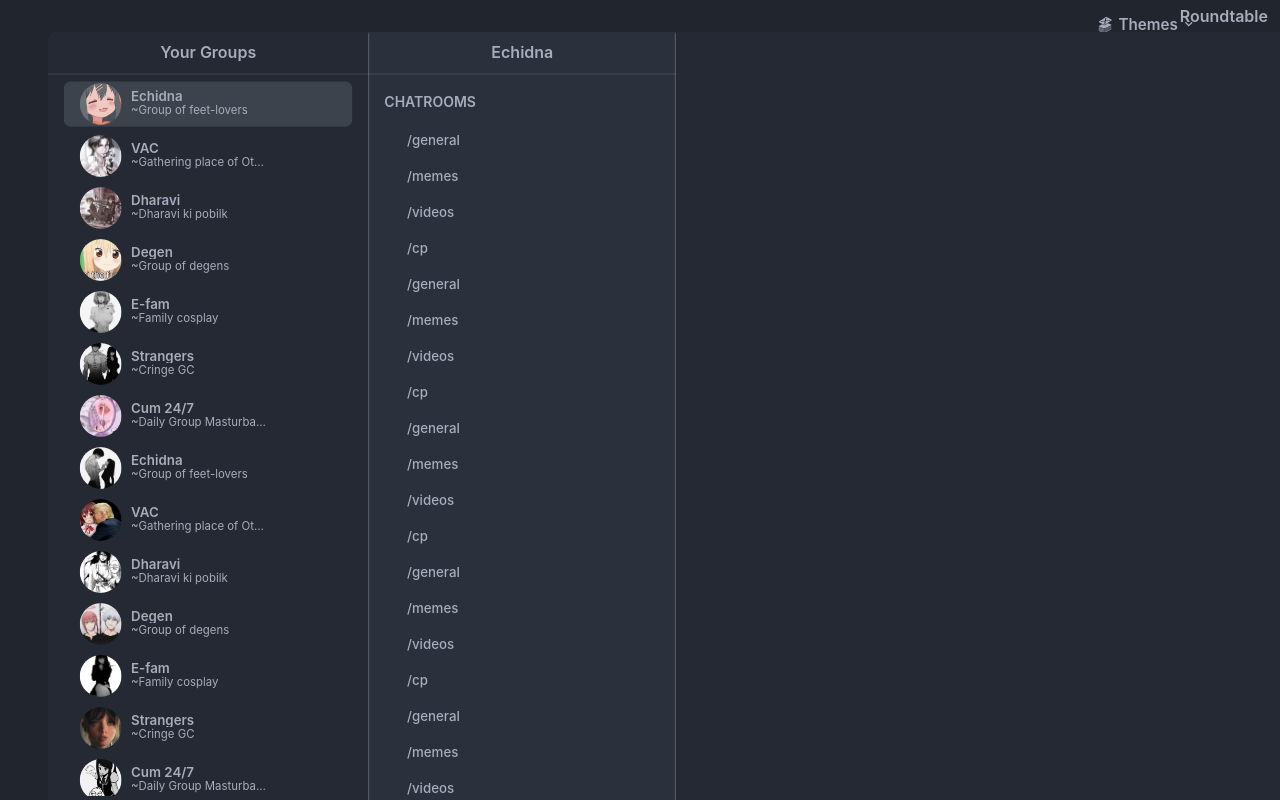
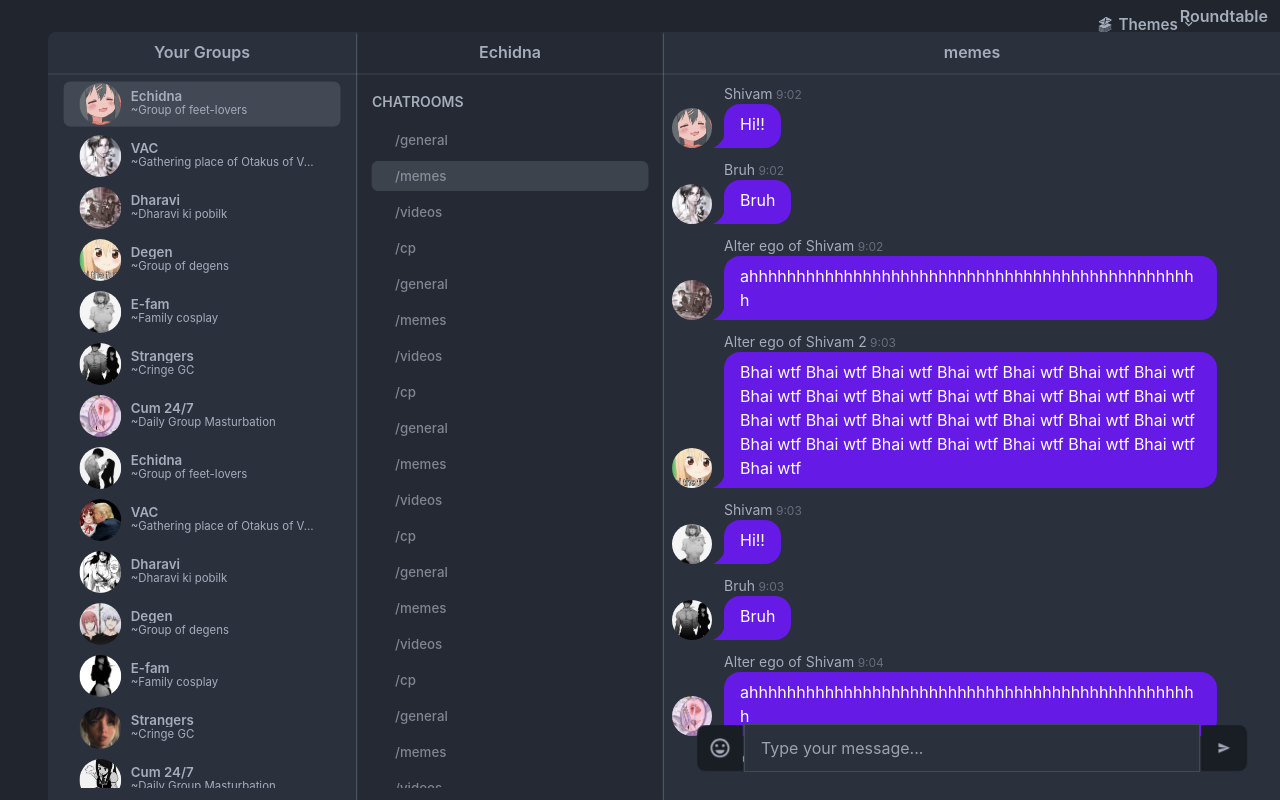
Before and after one commit to shivamchhapola/Roundtable-Chat, a React (Vite) app: page /groupchat in a window 1280 px wide. Built offline with nearby package versions, Linux system fonts and the light colour scheme; the HTML template or start-up script is replaced by a standard one.

Commit message:
chatroom

```diff
--- a/src/dummy/DummyGroups.jsx
+++ b/src/dummy/DummyGroups.jsx
@@ -15,7 +15,7 @@ import Img14 from './Images/14.jpg';
 import Img15 from './Images/15.jpg';
 import Img16 from './Images/16.jpg';
 
-const Groups = [
+const DummyGroups = [
   {
     _id: '1',
     name: 'Echidna',
@@ -241,4 +241,4 @@ const Groups = [
   },
 ];
 
-export default Groups;
+export default DummyGroups;
--- /dev/null
+++ b/src/dummy/DummyMessages.jsx
@@ -0,0 +1,121 @@
+import Img1 from './Images/1.jpg';
+import Img2 from './Images/2.jpg';
+import Img3 from './Images/3.jpg';
+import Img4 from './Images/4.jpg';
+import Img5 from './Images/5.jpg';
+import Img6 from './Images/6.jpg';
+import Img7 from './Images/7.jpg';
+import Img8 from './Images/8.jpg';
+import Img9 from './Images/9.jpg';
+import Img10 from './Images/10.jpg';
+import Img11 from './Images/11.jpg';
+import Img12 from './Images/12.jpg';
+import Img13 from './Images/13.jpg';
+import Img14 from './Images/14.jpg';
+import Img15 from './Images/15.jpg';
+import Img16 from './Images/16.jpg';
+
+const DummyMessages = [
+  {
+    pic: Img1,
+    name: 'Shivam',
+    time: '9:02',
+    message: 'Hi!!',
+  },
+  {
+    pic: Img2,
+    name: 'Bruh',
+    time: '9:02',
+    message: 'Bruh',
+  },
+  {
+    pic: Img3,
+    name: 'Alter ego of Shivam',
+    time: '9:02',
+    message: 'ahhhhhhhhhhhhhhhhhhhhhhhhhhhhhhhhhhhhhhhhhhhhhhhh',
+  },
+  {
+    pic: Img4,
+    name: 'Alter ego of Shivam 2',
+    time: '9:03',
+    message:
+      'Bhai wtf Bhai wtf Bhai wtf Bhai wtf Bhai wtf Bhai wtf Bhai wtf Bhai wtf Bhai wtf Bhai wtf Bhai wtf Bhai wtf Bhai wtf Bhai wtf Bhai wtf Bhai wtf Bhai wtf Bhai wtf Bhai wtf Bhai wtf Bhai wtf Bhai wtf Bhai wtf Bhai wtf Bhai wtf Bhai wtf Bhai wtf Bhai wtf Bhai wtf ',
+  },
+  {
+    pic: Img5,
+    name: 'Shivam',
+    time: '9:03',
+    message: 'Hi!!',
+  },
+  {
+    pic: Img6,
+    name: 'Bruh',
+    time: '9:03',
+    message: 'Bruh',
+  },
+  {
+    pic: Img7,
+    name: 'Alter ego of Shivam',
+    time: '9:04',
+    message: 'ahhhhhhhhhhhhhhhhhhhhhhhhhhhhhhhhhhhhhhhhhhhhhhhh',
+  },
+  {
+    pic: Img8,
+    name: 'Alter ego of Shivam 2',
+    time: '9:04',
+    message:
+      'Bhai wtf Bhai wtf Bhai wtf Bhai wtf Bhai wtf Bhai wtf Bhai wtf Bhai wtf Bhai wtf Bhai wtf Bhai wtf Bhai wtf Bhai wtf Bhai wtf Bhai wtf Bhai wtf Bhai wtf Bhai wtf Bhai wtf Bhai wtf Bhai wtf Bhai wtf Bhai wtf Bhai wtf Bhai wtf Bhai wtf Bhai wtf Bhai wtf Bhai wtf ',
+  },
+  {
+    pic: Img9,
+    name: 'Shivam',
+    time: '9:05',
+    message: 'Hi!!',
+  },
+  {
+    pic: Img10,
+    name: 'Bruh',
+    time: '9:06',
+    message: 'Bruh',
+  },
+  {
+    pic: Img11,
+    name: 'Alter ego of Shivam',
+    time: '9:11',
+    message: 'ahhhhhhhhhhhhhhhhhhhhhhhhhhhhhhhhhhhhhhhhhhhhhhhh',
+  },
+  {
+    pic: Img12,
+    name: 'Alter ego of Shivam 2',
+    time: '9:11',
+    message:
+      'Bhai wtf Bhai wtf Bhai wtf Bhai wtf Bhai wtf Bhai wtf Bhai wtf Bhai wtf Bhai wtf Bhai wtf Bhai wtf Bhai wtf Bhai wtf Bhai wtf Bhai wtf Bhai wtf Bhai wtf Bhai wtf Bhai wtf Bhai wtf Bhai wtf Bhai wtf Bhai wtf Bhai wtf Bhai wtf Bhai wtf Bhai wtf Bhai wtf Bhai wtf ',
+  },
+  {
+    pic: Img13,
+    name: 'Shivam',
+    time: '9:11',
+    message: 'Hi!!',
+  },
+  {
+    pic: Img14,
+    name: 'Bruh',
+    time: '9:12',
+    message: 'Bruh',
+  },
+  {
+    pic: Img15,
+    name: 'Alter ego of Shivam',
+    time: '9:12',
+    message: 'ahhhhhhhhhhhhhhhhhhhhhhhhhhhhhhhhhhhhhhhhhhhhhhhh',
+  },
+  {
+    pic: Img16,
+    name: 'Alter ego of Shivam 2',
+    time: '9:12',
+    message:
+      'Bhai wtf Bhai wtf Bhai wtf Bhai wtf Bhai wtf Bhai wtf Bhai wtf Bhai wtf Bhai wtf Bhai wtf Bhai wtf Bhai wtf Bhai wtf Bhai wtf Bhai wtf Bhai wtf Bhai wtf Bhai wtf Bhai wtf Bhai wtf Bhai wtf Bhai wtf Bhai wtf Bhai wtf Bhai wtf Bhai wtf Bhai wtf Bhai wtf Bhai wtf ',
+  },
+];
+
+export default DummyMessages;
--- /dev/null
+++ b/src/pages/Groupchat/chatroom.jsx
@@ -0,0 +1,74 @@
+import React from 'react';
+import { MdOutlineEmojiEmotions, MdSend } from 'react-icons/md';
+import { useSelector } from 'react-redux';
+
+import DummyGroups from '../../dummy/DummyGroups';
+import DummyMessages from '../../dummy/DummyMessages';
+
+export default function Chatroom() {
+  const selectedGroup = useSelector((state) => state.group.selectedGroup);
+  const selectedChatroom = useSelector((state) => state.group.selectedChatroom);
+
+  const chatroom = DummyGroups.filter((g) => g._id == selectedGroup)[0].rooms[
+    selectedChatroom
+  ];
+
+  return (
+    <div className="w-full">
+      <div className="h-12 w-full flex flex-col">
+        <div className="w-full py-2 text-center font-semibold min-w-[3rem] overflow-hidden overflow-ellipsis whitespace-nowrap px-4">
+          {chatroom}
+        </div>
+        <div className="divider divider-vertical my-0"></div>
+      </div>
+      <div className="px-2 w-full h-[calc(100vh-7.25rem)] overflow-y-auto overflow-x-hidden flex flex-col justify-start gap-1 scrollbar-hide select-text">
+        {DummyMessages.map((m, i) => {
+          return (
+            <Message
+              key={i}
+              pic={m.pic}
+              name={m.name}
+              time={m.time}
+              message={m.message}
+            />
+          );
+        })}
+        <div className="chat chat-start">
+          <div className="chat-bubble opacity-0"></div>
+        </div>
+      </div>
+      <div className="input-group relative bottom-10 w-full px-8 flex flex-row ">
+        <button className="btn btn-square text-2xl">
+          <MdOutlineEmojiEmotions />
+        </button>
+        <input
+          type="text"
+          placeholder="Type your message..."
+          className="input input-bordered flex-1"
+        />
+        <button className="btn btn-square">
+          <MdSend />
+        </button>
+      </div>
+    </div>
+  );
+}
+
+function Message({ pic, name, time, message }) {
+  return (
+    <div className="chat chat-start">
+      <div className="chat-image avatar">
+        <div className="w-10 rounded-full">
+          <img src={pic} />
+        </div>
+      </div>
+      <div className="chat-header">
+        {name}
+        <time className="text-xs opacity-50"> {time}</time>
+      </div>
+      <div className="chat-bubble break-words chat-bubble-primary">
+        {message}
+      </div>
+    </div>
+  );
+}
--- a/src/pages/Groupchat/groupmenu.jsx
+++ b/src/pages/Groupchat/groupmenu.jsx
@@ -1,28 +1,36 @@
 import React from 'react';
-import { useSelector } from 'react-redux';
+import { useSelector, useDispatch } from 'react-redux';
+import { changeSelectedChatroom } from '../../slices/groupSlice';
 
 import DummyGroups from '../../dummy/DummyGroups';
 
-export default function groupmenu() {
+export default function Groupmenu() {
+  const dispatch = useDispatch();
   const selectedGroup = useSelector((state) => state.group.selectedGroup);
+  const selectedChatroom = useSelector((state) => state.group.selectedChatroom);
   const group = DummyGroups.filter((g) => g._id == selectedGroup)[0];
 
   return (
     <div className="w-full">
       <div className="h-12 w-full flex flex-col">
-        <div className="py-2 text-center font-semibold w-full min-w-[3rem] overflow-hidden overflow-ellipsis px-3">
+        <div className="w-full py-2 text-center font-semibold min-w-[3rem] overflow-hidden overflow-ellipsis whitespace-nowrap px-4">
           {group.name}
         </div>
-        <div className="divider divider-vertical mt-0 mb-0"></div>
+        <div className="divider divider-vertical my-0"></div>
       </div>
       <div className="w-full text-left font-semibold text-sm uppercase px-4 py-3">
         Chatrooms
       </div>
-      <div className="px-2 w-full h-[calc(100vh-8rem)] overflow-y-auto overflow-x-hidden flex flex-col justify-start gap-1 scrollbar-hide">
+      <div className="px-2 w-full h-[calc(100vh-8.5rem)] overflow-y-auto overflow-x-hidden flex flex-col justify-start gap-1 scrollbar-hide">
         {group.rooms.map((room, i) => {
           return (
-            <div className={`btn btn-sm btn-ghost btn-block`} key={i}>
-              <span className="w-full text-left normal-case font-medium text-sm text-base-content min-w-[3rem] overflow-hidden overflow-ellipsis px-3">
+            <div
+              className={`btn btn-sm btn-ghost btn-block ${
+                selectedChatroom == i && 'btn-active'
+              }`}
+              key={i}
+              onClick={() => dispatch(changeSelectedChatroom(i))}>
+              <span className="w-full text-left normal-case font-medium text-sm text-base-content min-w-[3rem] overflow-hidden overflow-ellipsis px-3 text-opacity-70">
                 /{room}
               </span>
             </div>
--- a/src/pages/Groupchat/groups.jsx
+++ b/src/pages/Groupchat/groups.jsx
@@ -11,9 +11,9 @@ export default function Groups() {
         <div className="pt-2 pb-1 text-center font-semibold w-full">
           Your Groups
         </div>
-        <div className="divider divider-vertical mt-0 mb-0"></div>
+        <div className="divider divider-vertical my-0"></div>
       </div>
-      <div className="px-2 w-full h-[calc(100vh-5.25rem)] overflow-y-auto overflow-x-hidden flex flex-col justify-start gap-1 scrollbar-hide">
+      <div className="px-2 w-full h-[calc(100vh-5.75rem)] overflow-y-auto overflow-x-hidden flex flex-col justify-start gap-1 scrollbar-hide">
         {DummyGroups.map((group, i) => {
           return (
             <GroupItem
@@ -46,10 +46,10 @@ function GroupItem({ id, name, pic, bio }) {
         </div>
       </div>
       <div className="flex-1 flex flex-col px-2.5 justify-between whitespace-nowrap min-w-[5rem] overflow-hidden">
-        <div className="text-left min-w-[3rem] max-w-[7rem] overflow-hidden overflow-ellipsis">
+        <div className="text-left min-w-[3rem] overflow-hidden overflow-ellipsis">
           {name}
         </div>
-        <div className="text-left text-xs font-normal min-w-[3rem] max-w-[9rem] overflow-hidden overflow-ellipsis">
+        <div className="text-left text-xs font-normal min-w-[3rem] overflow-hidden overflow-ellipsis">
           ~{bio}
         </div>
       </div>
--- a/src/pages/Groupchat/main.desktop.jsx
+++ b/src/pages/Groupchat/main.desktop.jsx
@@ -5,6 +5,7 @@ import Groups from './groups';
 import Groupmenu from './groupmenu';
 import { useDispatch } from 'react-redux';
 import { changeTheme } from '../../slices/themeSlice';
+import Chatroom from './chatroom';
 
 export default function Desktop() {
   const themes = [
@@ -59,13 +60,15 @@ export default function Desktop() {
       <div className="h-[calc(100vh-2rem)] w-full flex flex-row">
         <div className="w-12 h-full min-w-[3%]"></div>
         <div className="w-[calc(100vw-3rem)] h-full flex flex-row rounded-tl-[var(--rounded-btn)] overflow-hidden">
-          <div className="bg-base-200 w-[26%] h-full shadow-sm shadow-base-content relative z-10">
+          <div className="bg-base-100 w-[25%] h-full shadow-sm shadow-base-content relative z-10">
             <Groups />
           </div>
-          <div className="bg-base-100 w-[25%] h-full z-0">
+          <div className="bg-base-200 w-[25%] h-full z-0">
             <Groupmenu />
           </div>
-          <div className="bg-base-200 w-[49%] h-full shadow-sm shadow-base-content relative z-10"></div>
+          <div className="bg-base-100 w-[50%] h-full shadow-sm shadow-base-content relative z-10">
+            <Chatroom />
+          </div>
         </div>
       </div>
     </div>
--- a/src/slices/groupSlice.jsx
+++ b/src/slices/groupSlice.jsx
@@ -2,13 +2,17 @@ import { createSlice } from '@reduxjs/toolkit';
 
 export const groupSlice = createSlice({
   name: 'group',
-  initialState: { selectedGroup: 1 },
+  initialState: { selectedGroup: 1, selectedChatroom: 1 },
   reducers: {
     changeSelectedGroup: (state, action) => {
       state.selectedGroup = action.payload;
     },
+    changeSelectedChatroom: (state, action) => {
+      state.selectedChatroom = action.payload;
+    },
   },
 });
 
-export const { changeSelectedGroup } = groupSlice.actions;
+export const { changeSelectedGroup, changeSelectedChatroom } =
+  groupSlice.actions;
 export default groupSlice.reducer;
```
